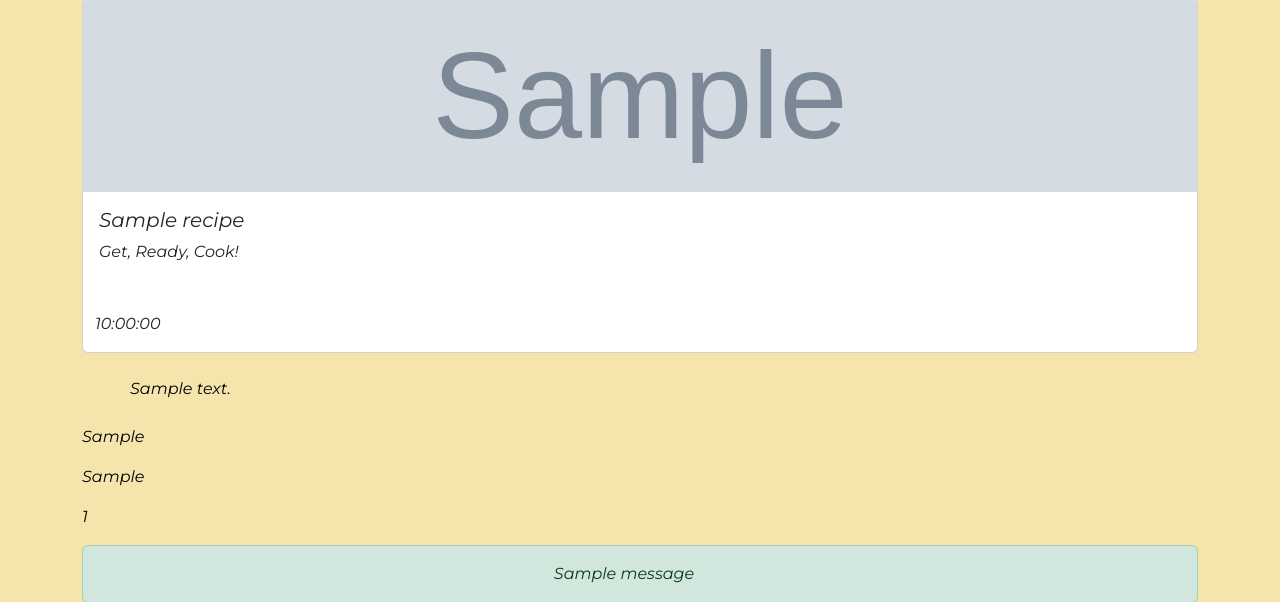
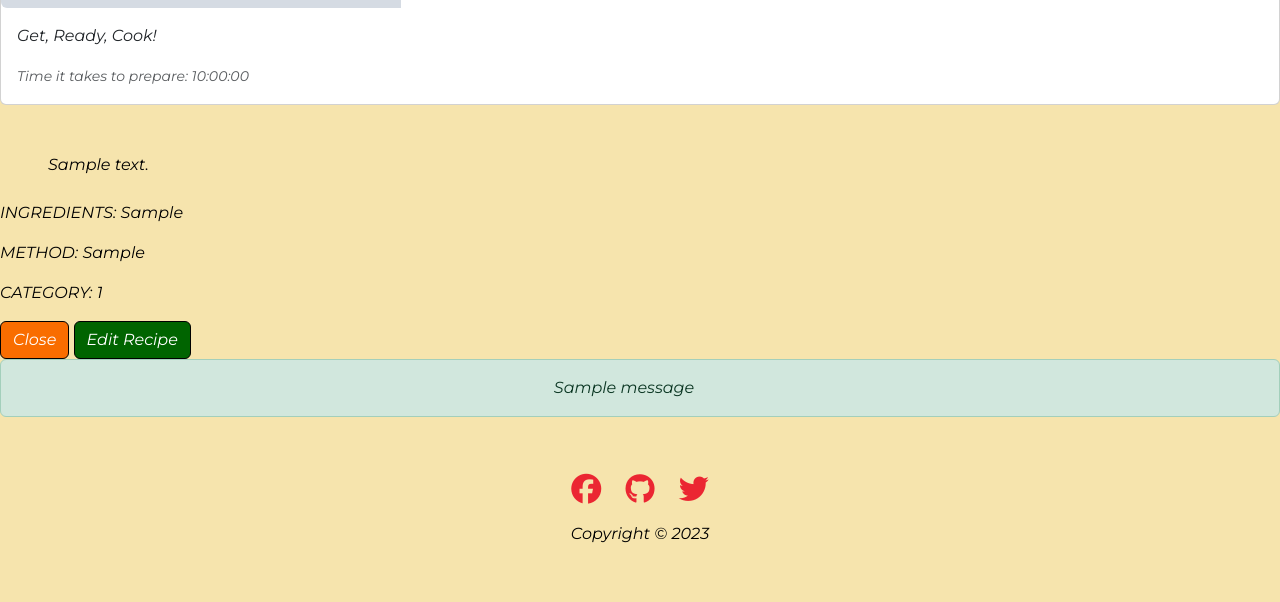
Before and after one commit to Mark-Assessment/j-nowakowska-cooking-co-m3-2, a Flask app: page /view_recipe/1 in a window 1280 px wide. Shown: the part 501-1103 px from the top of the page. Run offline with Flask 3, Linux system fonts and the light colour scheme; tables that the repository leaves empty hold one stand-in row (values such as "Sample post"); grey boxes marked "Sample" are stand-in pictures; one stand-in notice (Sample message) is shown; some libraries are stand-ins or nearby versions.

Commit message:
changed view of thr recipies via view button

```diff
--- a/recipebook/routes.py
+++ b/recipebook/routes.py
@@ -182,5 +182,6 @@ def view_recipe(recipe_id):
 
 @app.route("/view_category/<int:category_id>", methods=["GET"])
 def view_category(category_id):
-    category = Category.query.get_or_404(category_id)
+    if request.method == "GET":
+        category.category_name = request.form.get("category_name")
     return render_template("view_category.html", categories=categories)
--- a/recipebook/static/css/style.css
+++ b/recipebook/static/css/style.css
@@ -81,6 +81,11 @@ h3 {
 
 .card-img-top {
     width: 100%;
-    height: 15vw;
+    height: 20vw;
     object-fit: cover;
+    padding: 5 5;
 }
+
+.text-view {
+    text-align: center;
+}
--- a/recipebook/templates/view_recipe.html
+++ b/recipebook/templates/view_recipe.html
@@ -1,22 +1,93 @@
-{% extends "base.html" %}
+<!DOCTYPE html>
+<html lang="en">
+<head>
+    <meta charset="UTF-8">
+    <meta http-equiv="X-UA-Compatible" content="IE=edge">
+    <meta name="viewport" content="width=device-width, initial-scale=1.0">
+    <title>Recipe Book</title>
 
-{% block header %}
+    <link href="https://cdn.jsdelivr.net/npm/bootstrap@5.3.1/dist/css/bootstrap.min.css" rel="stylesheet" integrity="sha384-4bw+/aepP/YC94hEpVNVgiZdgIC5+VKNBQNGCHeKRQN+PtmoHDEXuppvnDJzQIu9" crossorigin="anonymous">
+    <link rel="preconnect" href="https://fonts.googleapis.com">
+    <link rel="preconnect" href="https://fonts.gstatic.com" crossorigin>
+    <link href="https://fonts.googleapis.com/css2?family=Montserrat:ital@1&display=swap" rel="stylesheet">
+    <script src="https://kit.fontawesome.com/fecc4c41c4.js" crossorigin="anonymous"></script>
+    <link rel="stylesheet" href="{{ url_for('static', filename='css/style.css') }}" type="text/css">
 
-    <!-- Page Title -->
-    <h2>{{ recipe.recipe_name }}</h2>
+    <link rel="icon" type="image/png" href="/favicon_io_1/favicon.ico">
 
-{% endblock %}
+</head>
+<body>
+
+   <header>
+    <!-- Bootstrap responsive header-->
+    <nav class="navbar navbar-expand-lg bg-body-tertiary">
+        <div class="container-fluid">
+          <button class="navbar-toggler" type="button" data-bs-toggle="collapse" data-bs-target="#navbarTogglerDemo03" aria-controls="navbarTogglerDemo03" aria-expanded="false" aria-label="Toggle navigation">
+            <span class="navbar-toggler-icon"></span>
+          </button>
+          <a class="navbar-brand" href="{{ url_for('home')}}">Julia's Cooking Company</a>
+          <div class="collapse navbar-collapse" id="navbarTogglerDemo03">
+            <ul class="navbar-nav me-auto mb-2 mb-lg-0">
+              <li class="nav-item">
+                <a class="nav-link active" aria-current="page" href="{{ url_for('home')}}">Home</a>
+              </li>
+              {% if session.user %}
+                <li class="nav-item">
+                    <a class="nav-link" href="{{ url_for('add_recipe') }}">Add a Recipe</a>
+                </li>
+                <li class="nav-item">
+                    <a class="nav-link" href="{{ url_for('categories')}}">Categories</a>
+                </li>
+                <li class="nav-item">
+                    <a class="nav-link" href="{{ url_for('signout')}}">Sign Out</a>
+                </li>
+              {% else %}
+                <li class="nav-item">
+                    <a class="nav-link" href="{{ url_for('signin')}}">Sign In</a>
+                </li>
+                <li class="nav-item">
+                    <a class="nav-link" href="{{ url_for('signup')}}">Sign Up</a>
+                </li>
+              {% endif %}
+            </ul>
+          </div>
+        </div>
+    </nav>
+  </header>
+
+  <main>
+
 
 {% block content %}
-<div class="card">
-    <img src="{{ recipe.recipe_image }}" class="card-img-top" alt="{{ recipe.recipe_name }}">
-    <div class="card-body">
+
+
+
+    <h2></h2>
+
+
+   <!--- <div class="card">
+        <img src="{{ recipe.recipe_image }}" class="img-fluid rounded-start" alt="{{ recipe.recipe_name }}">
+        <div class="card-body text-view">
         <h5 class="card-title">{{ recipe.recipe_name }}</h5>
         <p class="card-text">Get, Ready, Cook!</p>
         </div>
         <div class="row mt-3 pt-3 mx-3 mx-sm-5 mx-lg-0">
             <div class="col-6">
-            <p>{{ recipe.recipe_time }}</p>
+                <p>Time it takes to prepare: {{ recipe.recipe_time }}</p>
+            </div>
+        </div>
+    </div>-->
+
+    <div class="card mb-4" style="max-width: 100%;">
+        <div class="row g-0">
+          <div class="col-md-6">
+            <img src="{{ recipe.recipe_image }}" class="img-fluid rounded-start" alt="{{ recipe.recipe_name }}">
+          </div>
+          <div class="col-md-8">
+            <div class="card-body">
+              <p class="card-text">Get, Ready, Cook!</p>
+              <p class="card-text"><small class="text-body-secondary">Time it takes to prepare: {{ recipe.recipe_time }}</small></p>
+            </div>
           </div>
         </div>
       </div>
@@ -26,15 +97,44 @@
             <p class="card-text">{{ recipe.recipe_description }}</p>
         </div>
         <div>
-        <p>{{ recipe.recipe_ingredients }}</p>
+            <p>INGREDIENTS: {{ recipe.recipe_ingredients }}</p>
         </div>
         <div>
-        <p>{{ recipe.recipe_method }}</p>
+            <p>METHOD: {{ recipe.recipe_method }}</p>
         </div>
         <div>
-        <p> {{recipe.category_id}}</p>
+            <p>CATEGORY: {{recipe.category_id}}</p>
+        </div>
+        <div>
+            <a href="{{ url_for('home') }}" class="btn btn-primary">Close</a>
+            <a href="{{ url_for('edit_recipe', recipe_id=recipe.id)}}" class="btn btn-primary edit">Edit Recipe</a>
         </div>
 
     </div>
 
     {% endblock %}
+    {% with messages=get_flashed_messages(with_categories=true) %}
+    {% for category, message in messages %}
+     <div class='alert alert-{{category}} text-center alert-dismissible fade show m-auto'>
+       {{ message }}
+      </div>
+    {% endfor %}
+   {% endwith %}
+
+</main>
+
+<footer>
+    <a href="https://www.facebook.com" target="_blank" rel="noopener"
+        aria-label="Follow us on Facebook (link will open in a new tab)"><i class="fab fa-facebook"> </i></a>
+    <a href="https://www.github.com" target="_blank" rel="noopener"
+        aria-label="Follow us on Github (link will open in a new tab)"><i class="fa-brands fa-github"></i></a>
+    <a href="https://twitter.com/home" target="_blank" rel="noopener"
+        aria-label="Follow us on Twitter (link will open in a new tab)"><i class="fab fa-twitter"></i></a>
+
+    <p>Copyright © 2023</p>
+</footer>
+
+    <script src="https://cdn.jsdelivr.net/npm/bootstrap@5.3.1/dist/js/bootstrap.bundle.min.js" integrity="sha384-HwwvtgBNo3bZJJLYd8oVXjrBZt8cqVSpeBNS5n7C8IVInixGAoxmnlMuBnhbgrkm" crossorigin="anonymous"></script>
+    <script src="{{ url_for('static', filename='js/script.js') }}"></script>
+</body>
+</html>
```
Also changed, not shown: recipebook/templates/edit_recipe.html (+3 -9 lines), recipebook/templates/edit_category.html (line endings or trailing spaces). Lines whose indentation alone changed are shown as unchanged.
